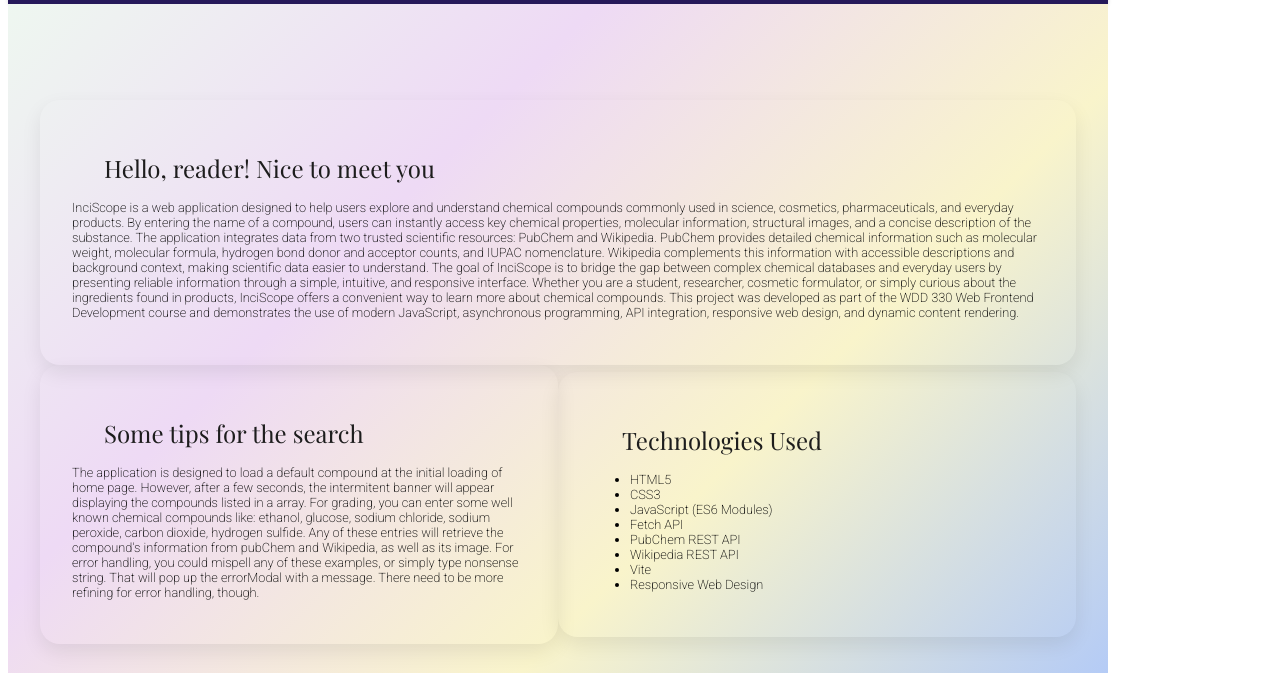
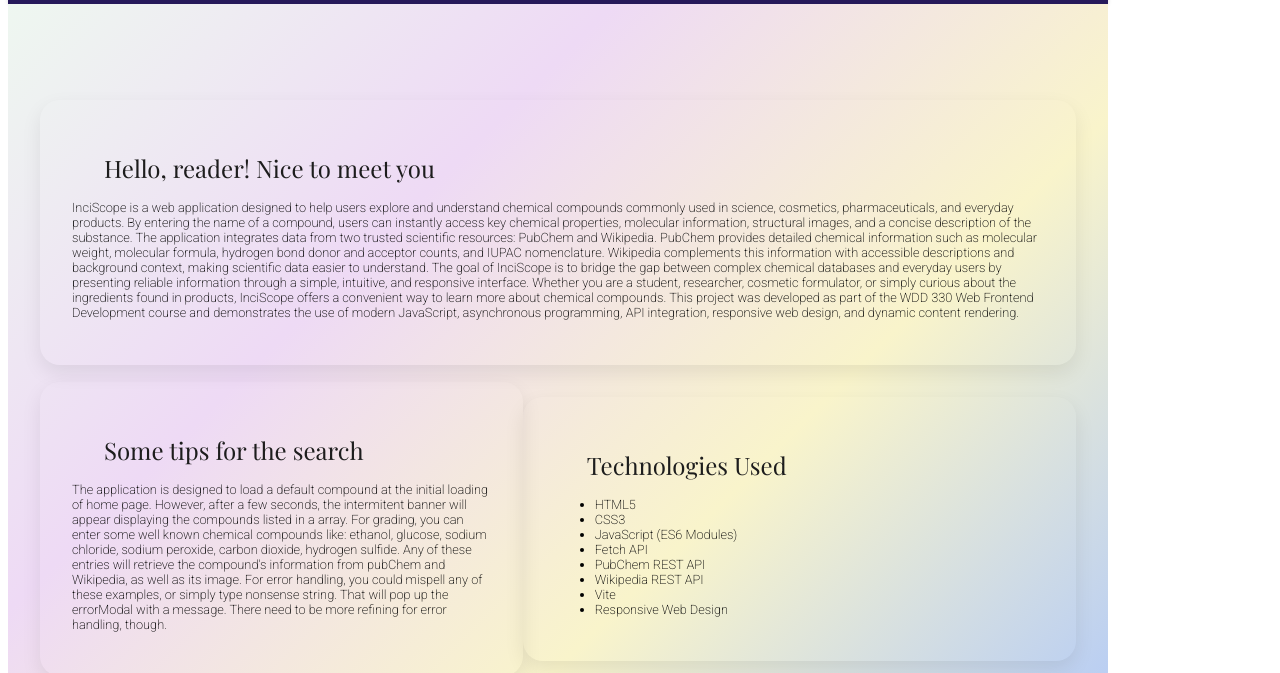
Before and after one commit to florenciataravella/inciScope, a website built with Vite: page about.html in a window 1280 px wide. Shown: the part 94-767 px from the top of the page. Built offline with nearby package versions, Linux system fonts and the light colour scheme; a web font is replaced by a local one.

Commit message:
changed row's values

```diff
--- a/css/about-base.css
+++ b/css/about-base.css
@@ -81,7 +81,7 @@ main{
 
     display:grid;
     grid-template-columns: 1fr;
-    grid-template-rows: 3;
+    grid-template-rows: 2fr 1fr 1fr;
     padding-top: 7rem;
 
 
--- a/css/about-large.css
+++ b/css/about-large.css
@@ -64,22 +64,23 @@ h1, h2, h3{
 main{
     padding: 2rem;
     display:grid;
-    grid-template-columns: 1fr 1fr;
-    grid-template-rows: 2;
+    grid-template-columns: auto auto;
+    grid-template-rows: 1fr 1fr ;
 }
 .description{
     margin-top: 4rem;
     grid-column: 1/3;
     grid-row: 1;
 }
+.tips{
+    grid-column: 1/2;
+    grid-row: 2;
+}
 .tech{
     grid-column: 2/3;
     grid-row: 2;
 }
-.tips{
-    grid-column: 1/2;
-    grid-row: 2;
-}
+
 h2{
     font-size: 1.5rem;}
 
--- a/css/index-base.css
+++ b/css/index-base.css
@@ -129,7 +129,7 @@ main{
         display: grid;
         grid-template-columns: 1fr;
         grid-template-rows: 2;
-         padding-top: 2rem;
+         padding-top: 4rem;
         width: 90%;
         justify-self: center;
 
```
